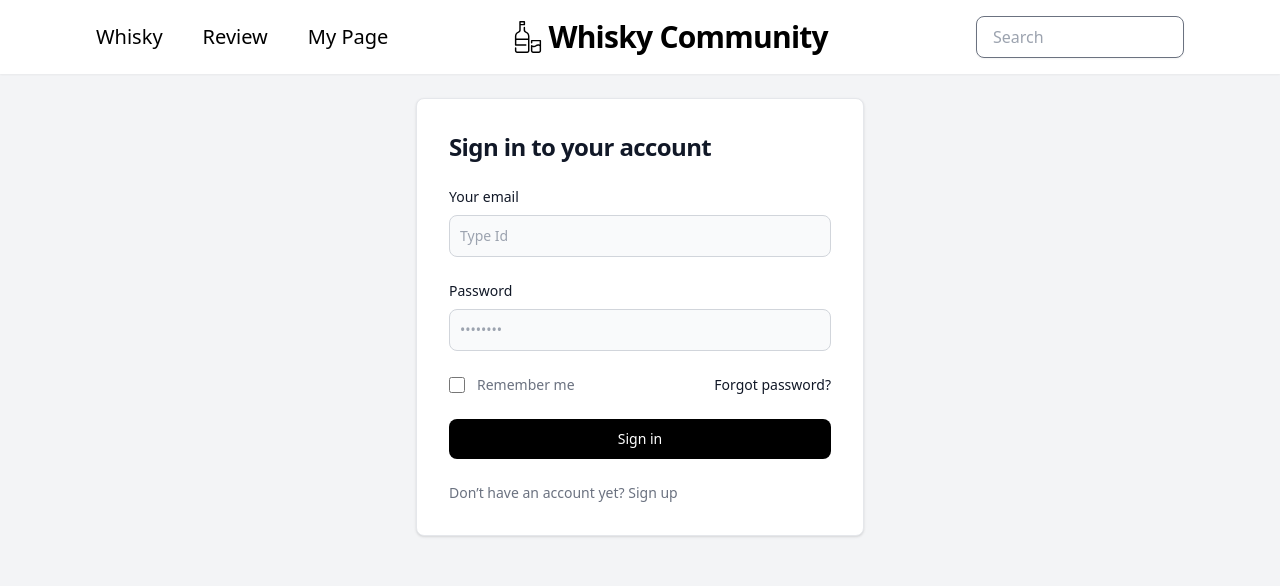
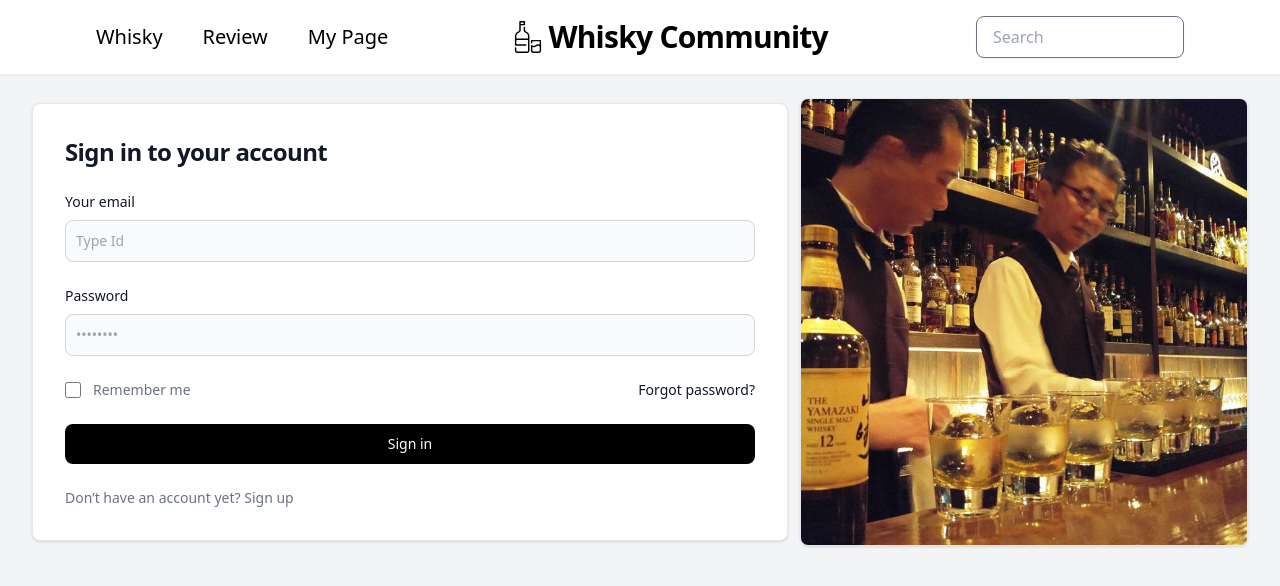
Before and after one commit to Lainari/LiquorCommunity-Laravel, a Next.js app in the folder community-app/client/: page /login in a window 1280 px wide. Shown: the top 586 px of the page. Built offline with nearby package versions, Linux system fonts and the light colour scheme.

Commit message:
style : add LoginImage in Login page

```diff
--- a/community-app/client/src/app/login/page.tsx
+++ b/community-app/client/src/app/login/page.tsx
@@ -2,8 +2,8 @@ export default function Login(){
     return (
         <>
             <div className="flex justify-center items-center">
-            <div className="w-full bg-white rounded-lg shadow border md:mt-0 sm:max-w-md xl:p-0">
-                <div className="p-6 space-y-4 md:space-y-6 sm:p-8">
+                <div className="w-2/3 flex bg-white rounded-lg shadow border md:mt-0 xl:p-0 mr-3">
+                    <div className="p-6 space-y-4 md:space-y-6 sm:p-8 flex-1">
                         <h1 className="text-xl font-bold leading-tight tracking-tight text-gray-900 md:text-2xl">
                             Sign in to your account
                         </h1>
@@ -34,6 +34,7 @@ export default function Login(){
                         </form>
                     </div>
                 </div>
+                <img className="flex sm:max-w-md rounded-lg shadow border md:mt-0 xl:p-0" src="/images/loginImage.png" alt="LoginImage" />
             </div>
         </>
     )
```
Lines whose indentation alone changed are shown as unchanged.
